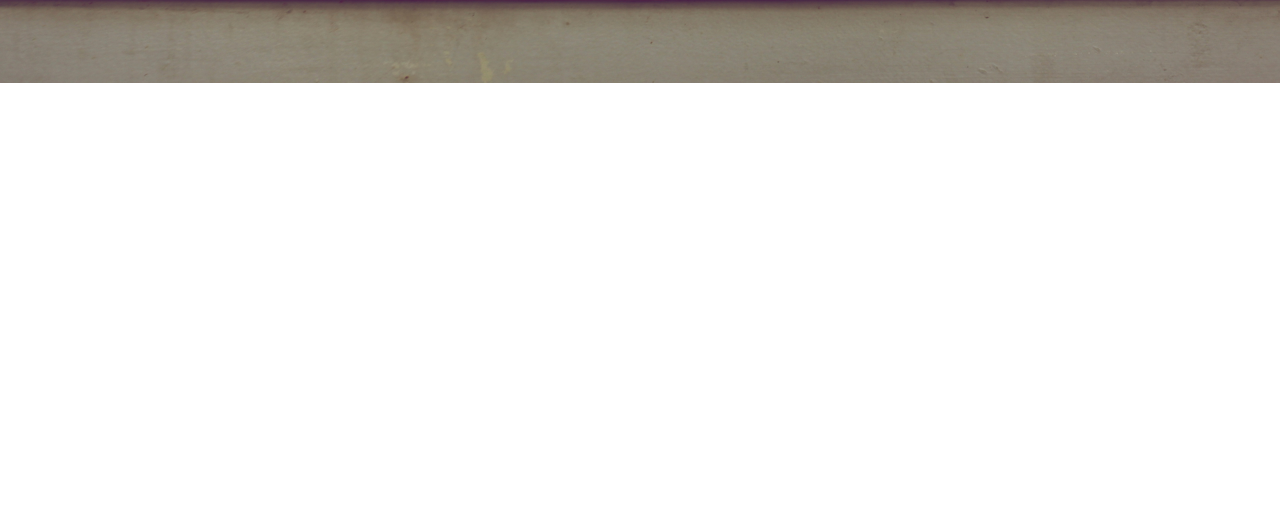
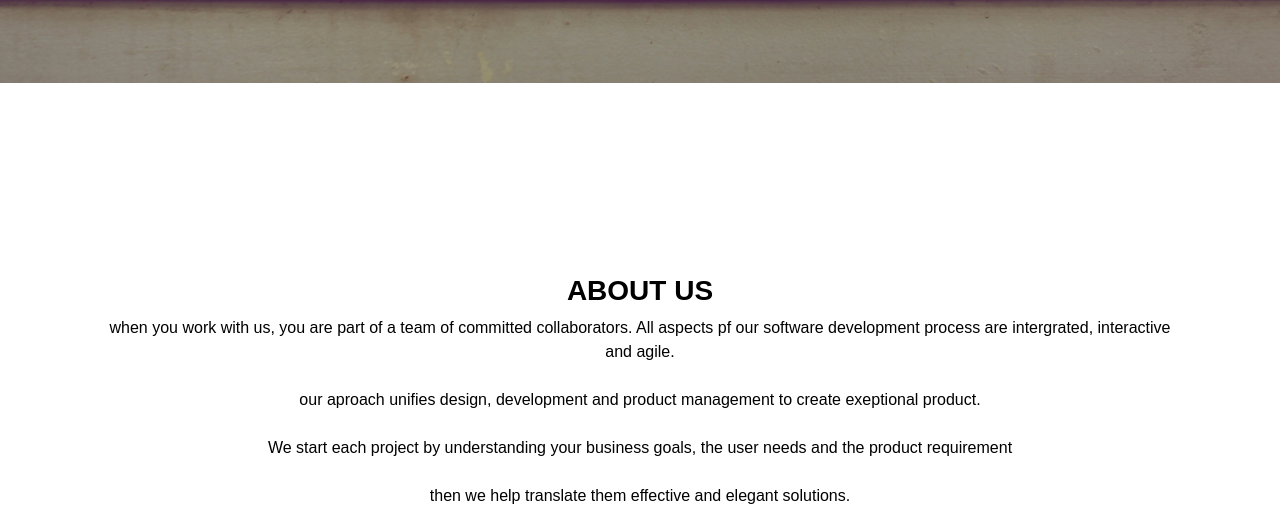
Before and after one commit to kiplangat01/Delani-Studio, a plain HTML site: page index.html in a window 1280 px wide. Shown: the part 631-1155 px from the top of the page. Before the commit the page ends 845 px from the top, so only its background shows below. Drawn offline with nearby package versions, Linux system fonts and the light colour scheme.

Commit message:
gave decription of about us in form of a paragraph in html file

```diff
--- a/index.html
+++ b/index.html
@@ -17,10 +17,28 @@
     <div class="container-fluid " id="">
         <img class="logo" src="/images/logo.png" alt="">
 
-        <h1>WELCOME</h1>
+        <h1><b>WELCOME</b></h1>
         <h1>TO DELANI STUDIO</h1>
         <p>AMAZING PEOPLE ARE MAKING AMAZING DESIGNS IN A FUN ENVIROMENT</p>
         <img class="mouse" src="/images/mouse.png" alt="">
+    </div>
+
+        <div class="about">
+            <h3><b>
+                ABOUT US
+            </b>
+            </h3>
+            <p>
+            when you work with us, you are part of a team of committed collaborators.
+            All aspects pf our software development process are intergrated, interactive <br> and agile.
+            <br> <br>
+            our aproach unifies design, development and product management to create exeptional product. <br>
+            <br>
+            We start each project by understanding your business goals, the user needs and the product requirement <br>
+            <br>
+            then we help translate them effective and elegant solutions.
+            </p>
+        </div>
 
 
 
--- a/style.css
+++ b/style.css
@@ -23,3 +23,7 @@
     font-weight: 150;
     font-size: 50px;
 }
+.about{
+    color: black;
+    padding-top: 60px;
+}
```
